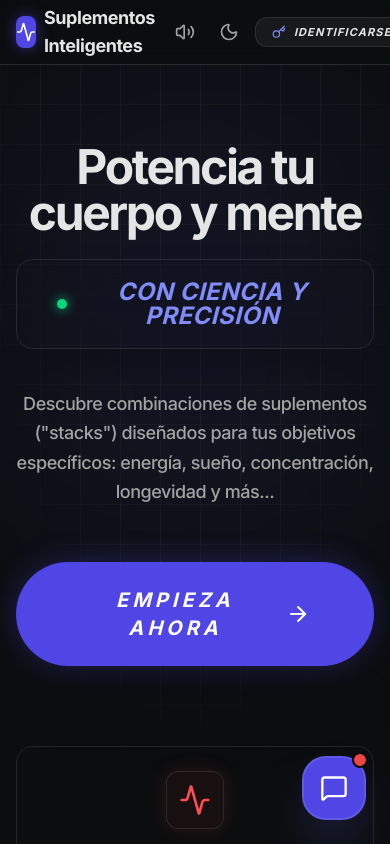
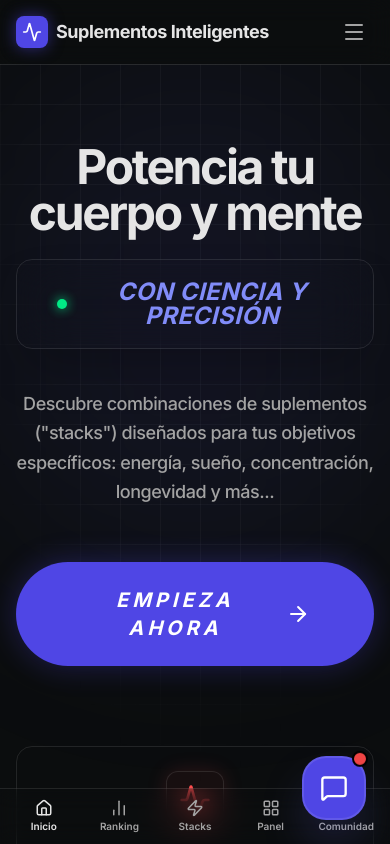
Before and after one commit to iamnocodeveloper/suplementos-2, a React (Vite) app: page / in a window 390 px wide. Shown: the top 844 px of the page. Built offline with nearby package versions, Linux system fonts and the light colour scheme.

Commit message:
Optimize mobile navigation: add lateral menu and bottom bar

```diff
--- a/components/Layout.tsx
+++ b/components/Layout.tsx
@@ -3,7 +3,7 @@ import { ViewState, UserPreferences, CommunityRank, BioProfile, UserRecord } fro
 import {
   Activity, Zap, BarChart2, Home, LayoutGrid, Users,
   MessageCircle, TrendingUp, Moon, Sun, User, Twitter, Instagram, Facebook, Linkedin,
-  Volume2, VolumeX, Crown, Target, Camera, X, CheckCircle, ArrowUpRight, Heart, Edit2, Check, LogOut, Lock, Key, ShieldCheck, HeartPulse, Sparkles, AlertCircle, Eye, EyeOff, Ruler, Weight, CalendarDays, Dumbbell
+  Volume2, VolumeX, Crown, Target, Camera, X, CheckCircle, ArrowUpRight, Heart, Edit2, Check, LogOut, Lock, Key, ShieldCheck, HeartPulse, Sparkles, AlertCircle, Eye, EyeOff, Ruler, Weight, CalendarDays, Dumbbell, Menu
 } from 'lucide-react';
 import { soundService } from '../services/sound';
 
@@ -65,6 +65,7 @@ const Layout: React.FC<Props> = ({
   const [profileTab, setProfileTab] = useState<'stats' | 'bio'>('stats');
   const [isLoginOpen, setIsLoginOpen] = useState(false);
   const [isEditingName, setIsEditingName] = useState(false);
+  const [isMobileMenuOpen, setIsMobileMenuOpen] = useState(false);
   const [tempName, setTempName] = useState(preferences.name || 'Carlos');
 
   const [loginNickname, setLoginNickname] = useState('');
@@ -176,6 +177,10 @@ const Layout: React.FC<Props> = ({
               <NavItem active={currentView === 'community'} label="Comunidad" onClick={() => onChangeView('community')} />
             </div>
             <div className="flex items-center space-x-2 md:space-x-4">
+              <button onClick={() => setIsMobileMenuOpen(true)} className="md:hidden p-2 text-secondary hover:text-primary transition-colors rounded-full hover:bg-primary/5">
+                <Menu size={24} />
+              </button>
+              <div className="hidden md:flex items-center space-x-4">
                   <button onClick={onToggleSound} className="p-2 text-secondary hover:text-primary transition-colors rounded-full hover:bg-primary/5">{preferences.soundEnabled ? <Volume2 size={20} /> : <VolumeX size={20} />}</button>
                   <button onClick={onToggleTheme} className="p-2 text-secondary hover:text-primary transition-colors rounded-full hover:bg-primary/5">{preferences.theme === 'dark' ? <Moon size={20} /> : <Sun size={20} />}</button>
                   {preferences.isLoggedIn ? (
@@ -190,6 +195,7 @@ const Layout: React.FC<Props> = ({
                     <button onClick={() => { soundService.playClick(); setIsLoginOpen(true); }} className="flex items-center gap-2 px-4 py-1.5 rounded-xl bg-white/5 border border-white/10 text-[11px] font-black uppercase tracking-widest italic hover:bg-white/10 transition-all text-primary"><Key size={14} className="text-indigo-600 dark:text-indigo-400" /> Identificarse</button>
                   )}
                   <button onClick={onTogglePremium} className={`text-xs font-bold px-4 py-1.5 rounded-full transition-all shadow-lg ${preferences.isPremium ? 'bg-gradient-to-r from-amber-500 to-yellow-600 text-black border border-transparent shadow-amber-500/20' : 'border border-amber-500/50 text-amber-500 hover:bg-amber-500/10'}`}>PRO</button>
+              </div>
             </div>
           </div>
         </div>
@@ -367,7 +373,140 @@ const Layout: React.FC<Props> = ({
           </>
         )}
       </nav>
-      <main className="pt-16 flex-grow">{children}</main>
+      <main className="pt-16 pb-20 md:pb-0 flex-grow">{children}</main>
+
+      <nav className="fixed bottom-0 left-0 right-0 z-[90] border-t border-border bg-background/95 backdrop-blur-md md:hidden">
+        <div className="max-w-[1440px] mx-auto px-2 py-1.5 flex items-center justify-between gap-1">
+          <button
+            onClick={() => onChangeView('home')}
+            className={`flex-1 flex flex-col items-center justify-center gap-0.5 py-1 rounded-xl text-[10px] font-semibold transition-colors ${
+              currentView === 'home' ? 'text-primary bg-primary/5' : 'text-secondary'
+            }`}
+          >
+            <Home size={18} />
+            <span>Inicio</span>
+          </button>
+          <button
+            onClick={() => onChangeView('ranking')}
+            className={`flex-1 flex flex-col items-center justify-center gap-0.5 py-1 rounded-xl text-[10px] font-semibold transition-colors ${
+              currentView === 'ranking' ? 'text-primary bg-primary/5' : 'text-secondary'
+            }`}
+          >
+            <BarChart2 size={18} />
+            <span>Ranking</span>
+          </button>
+          <button
+            onClick={() => onChangeView('stacks')}
+            className={`flex-1 flex flex-col items-center justify-center gap-0.5 py-1 rounded-xl text-[10px] font-semibold transition-colors ${
+              currentView === 'stacks' ? 'text-primary bg-primary/5' : 'text-secondary'
+            }`}
+          >
+            <Zap size={18} />
+            <span>Stacks</span>
+          </button>
+          <button
+            onClick={() => onChangeView('dashboard')}
+            className={`flex-1 flex flex-col items-center justify-center gap-0.5 py-1 rounded-xl text-[10px] font-semibold transition-colors ${
+              currentView === 'dashboard' ? 'text-primary bg-primary/5' : 'text-secondary'
+            }`}
+          >
+            <LayoutGrid size={18} />
+            <span>Panel</span>
+          </button>
+          <button
+            onClick={() => onChangeView('community')}
+            className={`flex-1 flex flex-col items-center justify-center gap-0.5 py-1 rounded-xl text-[10px] font-semibold transition-colors ${
+              currentView === 'community' ? 'text-primary bg-primary/5' : 'text-secondary'
+            }`}
+          >
+            <Users size={18} />
+            <span>Comunidad</span>
+          </button>
+        </div>
+      </nav>
+
+      {/* Mobile Side Drawer Menu */}
+      {isMobileMenuOpen && (
+        <>
+          <div className="fixed inset-0 z-[150] bg-black/60 backdrop-blur-sm md:hidden" onClick={() => setIsMobileMenuOpen(false)} />
+          <div className="fixed inset-y-0 right-0 z-[160] w-[80%] max-w-[300px] bg-white dark:bg-[#0c0c0c] border-l border-border shadow-2xl md:hidden flex flex-col animate-slide-left">
+             <div className="p-6 border-b border-border flex items-center justify-between">
+                <span className="text-lg font-black uppercase italic tracking-tighter text-primary">Menú</span>
+                <button onClick={() => setIsMobileMenuOpen(false)} className="p-2 text-secondary hover:text-primary"><X size={24} /></button>
+             </div>
+
+             <div className="flex-1 overflow-y-auto p-6 space-y-8">
+                {/* User Profile Section */}
+                {preferences.isLoggedIn ? (
+                  <div className="flex items-center gap-4 p-4 rounded-2xl bg-primary/5 border border-primary/10" onClick={() => { setIsMobileMenuOpen(false); setIsProfileOpen(true); }}>
+                    <div className="relative">
+                      {preferences.avatar ? <img src={preferences.avatar} alt="Profile" className="w-12 h-12 rounded-full object-cover border-2 border-indigo-500" /> : <div className="w-12 h-12 rounded-full bg-indigo-500/10 flex items-center justify-center border-2 border-indigo-500/20"><User size={24} className="text-indigo-500" /></div>}
+                      {preferences.isPremium && <div className="absolute -top-1 -right-1 bg-amber-500 rounded-full p-1 border-2 border-black"><Crown size={10} className="text-black" fill="currentColor" /></div>}
+                    </div>
+                    <div>
+                      <h4 className="font-black text-primary italic uppercase">{preferences.name}</h4>
+                      <p className="text-[10px] text-secondary font-bold uppercase tracking-widest">Ver Bio-Perfil</p>
+                    </div>
+                  </div>
+                ) : (
+                  <button onClick={() => { setIsMobileMenuOpen(false); setIsLoginOpen(true); }} className="w-full py-4 rounded-xl bg-indigo-600 text-white font-black uppercase tracking-widest text-xs italic shadow-lg shadow-indigo-500/30">
+                    Iniciar Sesión
+                  </button>
+                )}
+
+                {/* Additional Navigation */}
+                <div className="space-y-2">
+                  <h5 className="text-[10px] text-secondary font-black uppercase tracking-[0.2em] mb-4 opacity-60">Navegación</h5>
+                  <button onClick={() => { onChangeView('emerging'); setIsMobileMenuOpen(false); }} className={`w-full flex items-center gap-3 p-3 rounded-xl transition-colors ${currentView === 'emerging' ? 'bg-primary/10 text-primary' : 'text-secondary hover:bg-primary/5'}`}>
+                    <Sparkles size={18} /> <span className="font-bold uppercase text-sm">Emergentes</span>
+                    {(!preferences.isPremium) && <Lock size={12} className="ml-auto text-amber-500" />}
+                  </button>
+                  <button onClick={() => { onChangeView('advisor'); setIsMobileMenuOpen(false); }} className={`w-full flex items-center gap-3 p-3 rounded-xl transition-colors ${currentView === 'advisor' ? 'bg-primary/10 text-primary' : 'text-secondary hover:bg-primary/5'}`}>
+                    <MessageCircle size={18} /> <span className="font-bold uppercase text-sm">Advisor AI</span>
+                    {(!preferences.isPremium) && <Lock size={12} className="ml-auto text-amber-500" />}
+                  </button>
+                </div>
+
+                {/* Settings */}
+                <div className="space-y-4">
+                  <h5 className="text-[10px] text-secondary font-black uppercase tracking-[0.2em] mb-4 opacity-60">Ajustes</h5>
+                  <div className="flex items-center justify-between p-3 rounded-xl bg-surface border border-border">
+                    <div className="flex items-center gap-3 text-secondary">
+                      {preferences.theme === 'dark' ? <Moon size={18} /> : <Sun size={18} />}
+                      <span className="text-sm font-bold uppercase">Tema</span>
+                    </div>
+                    <button onClick={onToggleTheme} className={`w-12 h-6 rounded-full relative transition-colors ${preferences.theme === 'dark' ? 'bg-indigo-600' : 'bg-slate-300'}`}>
+                      <div className={`absolute top-1 w-4 h-4 rounded-full bg-white transition-all ${preferences.theme === 'dark' ? 'left-7' : 'left-1'}`} />
+                    </button>
+                  </div>
+
+                  <div className="flex items-center justify-between p-3 rounded-xl bg-surface border border-border">
+                    <div className="flex items-center gap-3 text-secondary">
+                      {preferences.soundEnabled ? <Volume2 size={18} /> : <VolumeX size={18} />}
+                      <span className="text-sm font-bold uppercase">Sonido</span>
+                    </div>
+                    <button onClick={onToggleSound} className={`w-12 h-6 rounded-full relative transition-colors ${preferences.soundEnabled ? 'bg-indigo-600' : 'bg-slate-300'}`}>
+                      <div className={`absolute top-1 w-4 h-4 rounded-full bg-white transition-all ${preferences.soundEnabled ? 'left-7' : 'left-1'}`} />
+                    </button>
+                  </div>
+                </div>
+
+                {/* PRO Action */}
+                <button onClick={() => { onTogglePremium(); setIsMobileMenuOpen(false); }} className={`w-full py-3 rounded-xl font-black uppercase text-xs tracking-widest italic border-2 transition-all ${preferences.isPremium ? 'border-amber-500 text-amber-500 bg-amber-500/10' : 'bg-gradient-to-r from-amber-500 to-yellow-600 text-black border-transparent shadow-lg shadow-amber-500/20'}`}>
+                  {preferences.isPremium ? 'Gestionar Plan PRO' : 'Actualizar a PRO'}
+                </button>
+             </div>
+
+             {preferences.isLoggedIn && (
+               <div className="p-6 border-t border-border">
+                 <button onClick={() => { handleLogoutClick(); setIsMobileMenuOpen(false); }} className="flex items-center gap-2 text-red-500 font-bold uppercase text-xs tracking-widest hover:text-red-600">
+                   <LogOut size={16} /> Cerrar Sesión
+                 </button>
+               </div>
+             )}
+          </div>
+        </>
+      )}
     </div>
   );
 };
--- a/tailwind.config.js
+++ b/tailwind.config.js
@@ -24,6 +24,7 @@ export default {
       animation: {
         'fade-in': 'fadeIn 0.5s ease-out forwards',
         'slide-up': 'slideUp 0.6s ease-out forwards',
+        'slide-left': 'slideLeft 0.3s ease-out forwards',
         'float-crown': 'floatCrown 3s ease-in-out infinite',
         'shimmer': 'shimmer 2s linear infinite',
       },
@@ -35,6 +36,10 @@ export default {
         slideUp: {
           '0%': { opacity: '0', transform: 'translateY(20px)' },
           '100%': { opacity: '1', transform: 'translateY(0)' },
+        },
+        slideLeft: {
+          '0%': { transform: 'translateX(100%)', opacity: '0.5' },
+          '100%': { transform: 'translateX(0)', opacity: '1' },
         },
         floatCrown: {
           '0%, 100%': { transform: 'translateY(0) rotate(5deg)' },
```
Lines whose indentation alone changed are shown as unchanged.
